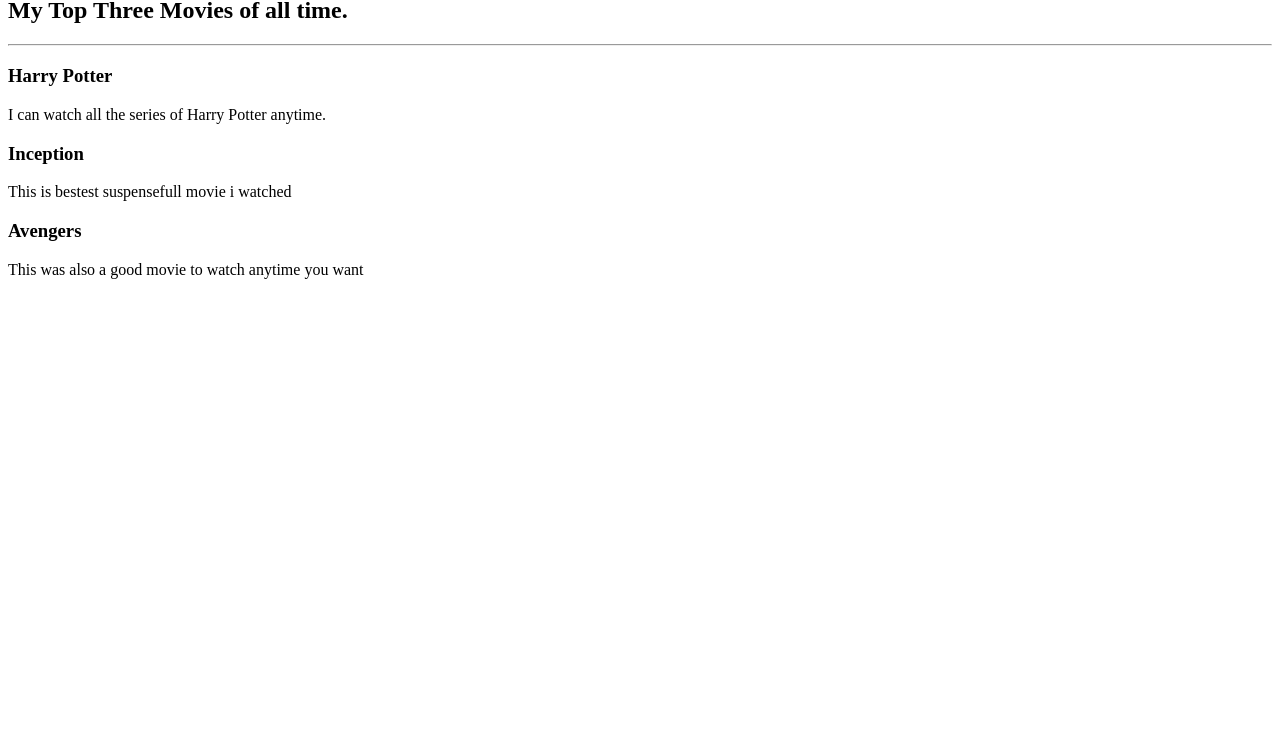
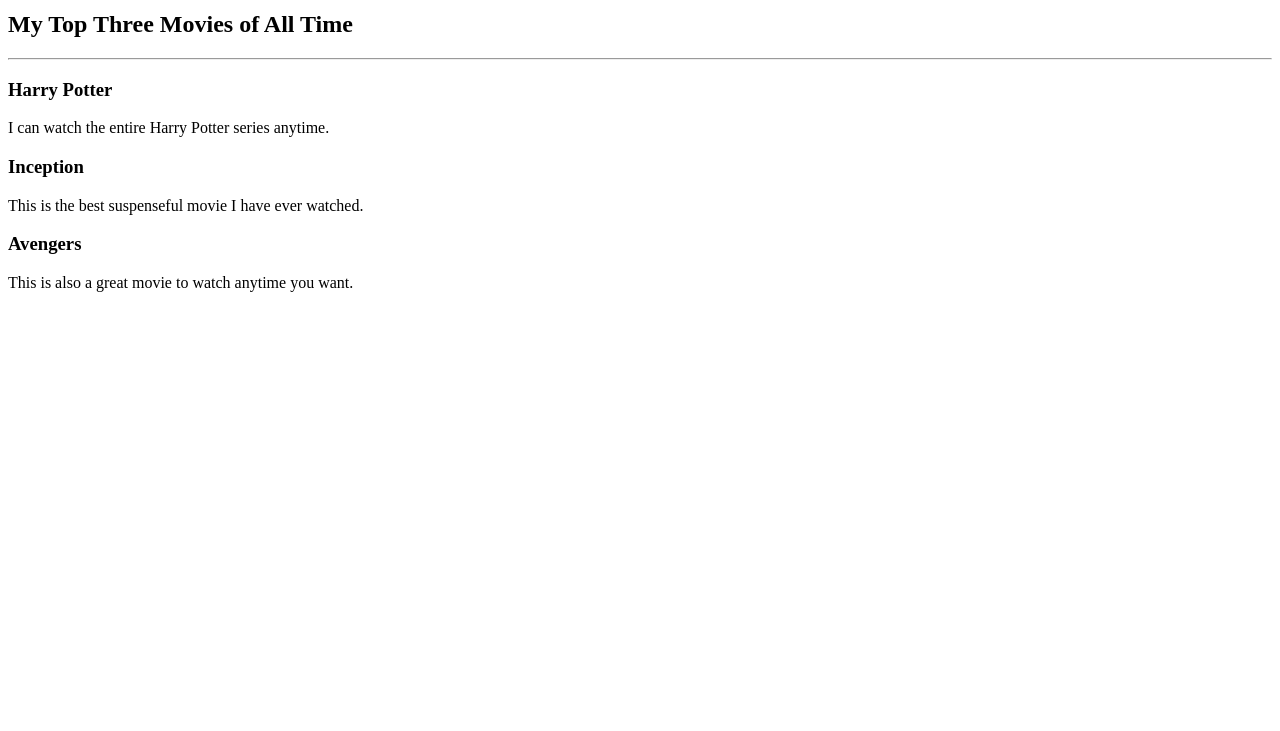
Before and after one commit to loopehole/html-portfolio, a plain HTML site: page public/movie-ranking.html in a window 1280 px wide. Shown: the part 69-800 px from the top of the page. Drawn offline with Linux system fonts and the light colour scheme.

Commit message:
Update movie-ranking.html

```diff
--- a/public/movie-ranking.html
+++ b/public/movie-ranking.html
@@ -1,14 +1,22 @@
-<h1>The Best Movies According to Jai</h1>
+<!DOCTYPE html>
+<html lang="en">
+<head>
+  <meta charset="UTF-8">
+  <meta name="viewport" content="width=device-width, initial-scale=1.0">
+  <title>Jai's Top Movies</title>
+</head>
+<body>
+  <h1>The Best Movies According to Jai</h1>
+  <h2>My Top Three Movies of All Time</h2>
+  <hr />
 
-<h2>My Top Three Movies of all time.</h2>
+  <h3>Harry Potter</h3>
+  <p>I can watch the entire Harry Potter series anytime.</p>
 
-<hr />
+  <h3>Inception</h3>
+  <p>This is the best suspenseful movie I have ever watched.</p>
 
-<h3>Harry Potter</h3>
-<p>I can watch all the series of Harry Potter anytime.</p>
-
-<h3>Inception</h3>
-<p>This is bestest suspensefull movie i watched</p>
-
-<h3>Avengers</h3>
-<p>This was also a good movie to watch anytime you want</p>
+  <h3>Avengers</h3>
+  <p>This is also a great movie to watch anytime you want.</p>
+</body>
+</html>
```
